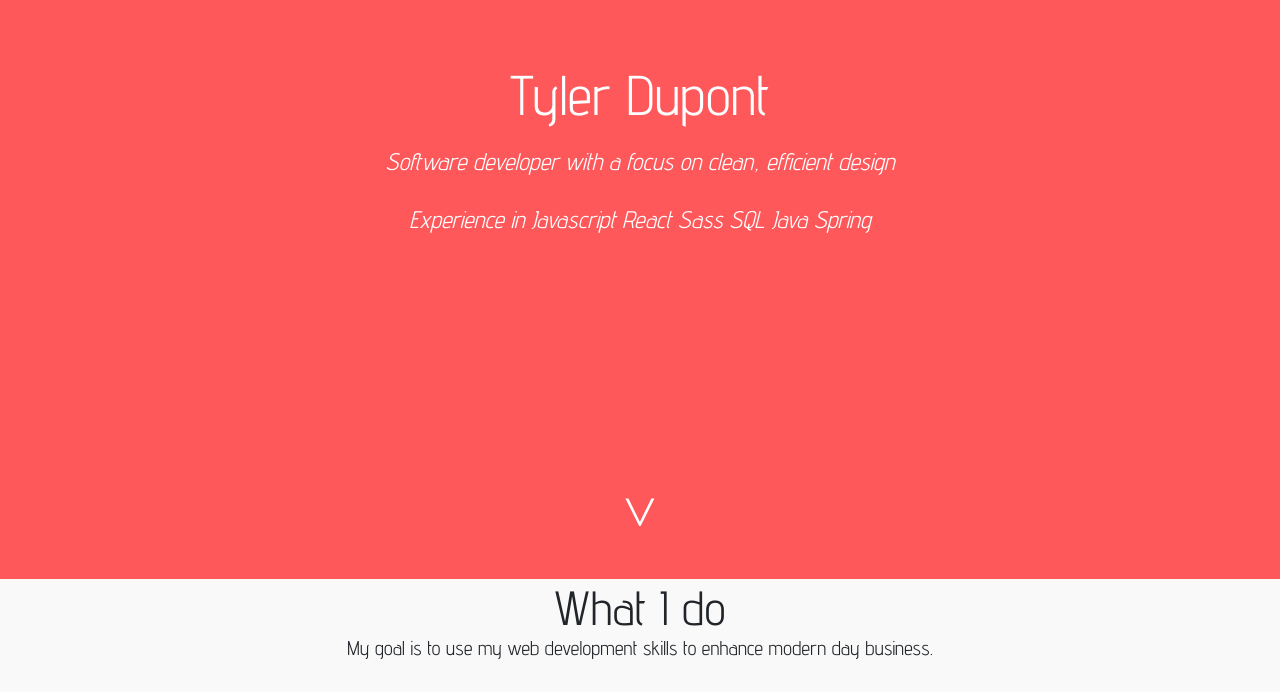
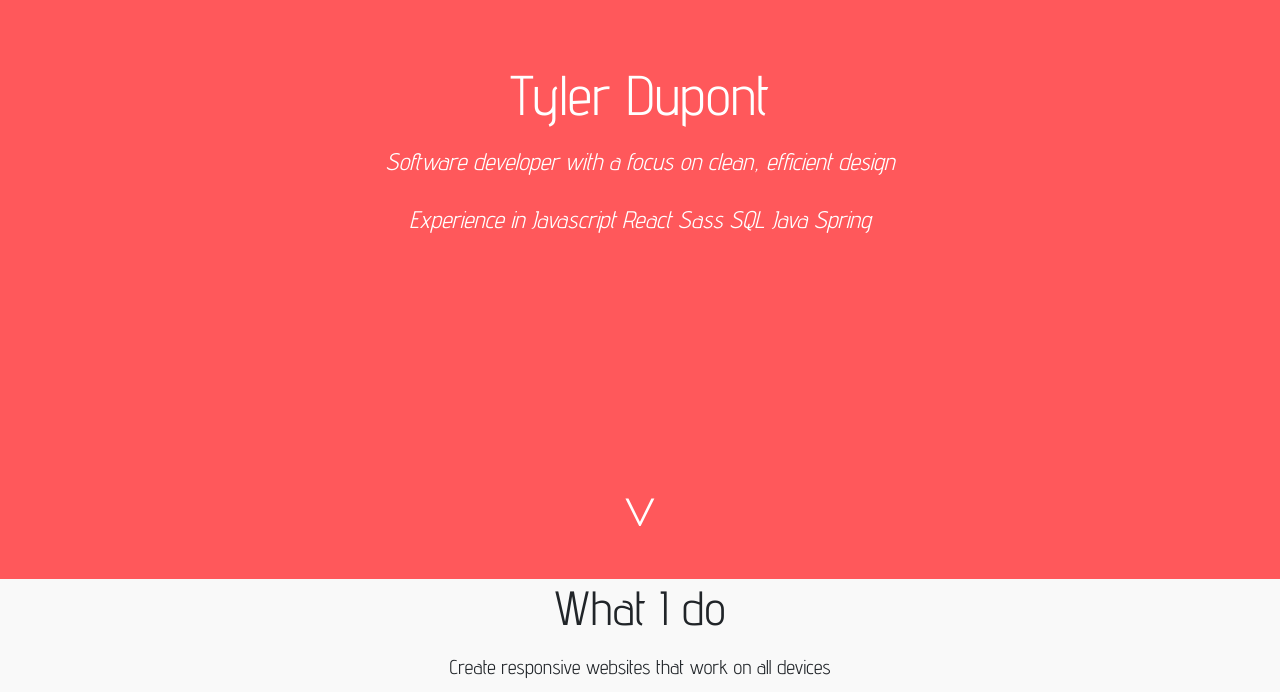
Before and after one commit to TylereDupont/tyleredupont.github.io, a plain HTML site: page index.html in a window 1280 px wide. Shown: the part 79-771 px from the top of the page. Drawn offline with nearby package versions, Linux system fonts and the light colour scheme.

Commit message:
Update index.html

```diff
--- a/index.html
+++ b/index.html
@@ -30,7 +30,6 @@
 	<main>
 		<section id="section1">
 			<h3 class="center">What I do</h3>
-			<p class="center">My goal is to use my web development skills to enhance modern day business.</p><br>
 			<br>
 			<ul class="center">
 				<li><p>Create responsive websites that work on all devices</p></li>
```
